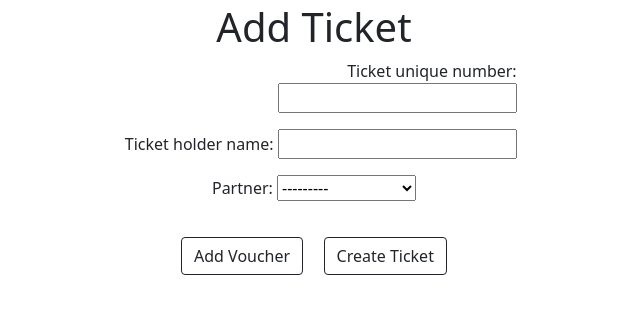
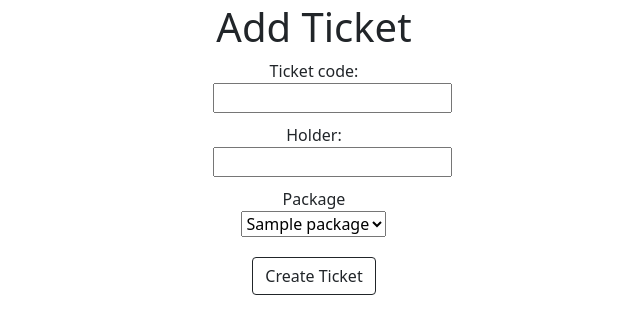
Before and after one commit to geekk0/event_tickets, a Django app: page /add_ticket in a window 1280 px wide. Shown: the part 141-475 px from the top of the page, without its empty margins (326-966 px from the left). Run offline with Django 5.2, Linux system fonts and the light colour scheme; a user stored in the database is signed in; tables that the repository leaves empty hold one stand-in row (values such as "Sample post").

Commit message:
packages

```diff
--- a/templates/add_ticket.html
+++ b/templates/add_ticket.html
@@ -6,6 +6,7 @@
         list-style: none;
         padding: 0;
         margin: 3%;
+        text-align: center;
     }
 
     .voucher-form {
@@ -18,44 +19,45 @@
 {% block content %}
     <div class="col-md-4 offset-4" style="margin:auto;text-align: right">
         <h1 style="text-align: center">Add Ticket</h1>
-        <form method="post">
+
+        {% if error_message %}
+            <p class="error">{{ error_message }}</p>
+        {% endif %}
+
+        <form style="width: 50%; margin: auto; text-align: center" id="ticket_form"
+            method="post" name="ticket_form" action="{% url 'add_ticket' %}">
+
             {% csrf_token %}
-            {{ ticket_form.as_p }}
-            {{ voucher_formset.management_form }}
-            <div id="voucher-forms">
-                {% for form in voucher_formset %}
-                    <div class="voucher-form">
-                        {{ form.as_p }}
-                    </div>
-                {% endfor %}
-            </div>
-            <div style="text-align: center">
-                <button type="button" class="btn btn-outline-dark" id="add-voucher"
-                        style="margin: 2%;margin-top: 20px">Add Voucher</button>
-                <button type="submit" class="btn btn-outline-dark"
-                        style="margin: 2%;margin-top: 20px">Create Ticket</button>
-            </div>
-        </form>
+
+            <label for="code">Ticket code:</label>
+            <input type="text" name="code" id="code">
+
+            <label style="margin-top:5%" for="holder">Holder:</label>
+            <input type="text" name="holder" id="holder">
+
+            <label style="margin-top:5%" for="package">Package</label>
+
+            <select id="package" name="package">
+                    {% for package in packages %}
+                        <option value="{{ package.id }}">{{ package }}</option>
+                    {% endfor %}
+            </select>
+
+                <button type="button" id="submit-button" class="btn btn-outline-dark"
+                                style="margin: 2%;margin-top: 20px">Create Ticket</button>
+            </form>
     </div>
 
+    <script src="https://ajax.googleapis.com/ajax/libs/jquery/3.5.1/jquery.min.js"></script>
     <script>
-        document.addEventListener('DOMContentLoaded', function() {
-            var addVoucherButton = document.getElementById('add-voucher');
-            var voucherFormsContainer = document.getElementById('voucher-forms');
-            var totalForms = document.getElementById('id_form-TOTAL_FORMS');
-
-            var formCount = parseInt('{{ voucher_formset.total_forms }}');
-
-            addVoucherButton.addEventListener('click', function() {
-                var newFormHtml = '{{ voucher_formset.empty_form|escapejs }}'.replace(/__prefix__/g, formCount);
-                var newFormContainer = document.createElement('div');
-                newFormContainer.classList.add('voucher-form');
-                newFormContainer.style.marginTop = '10px'; // Adjust margin-top as needed
-                newFormContainer.innerHTML = newFormHtml;
-                voucherFormsContainer.appendChild(newFormContainer);
-                formCount++;
-                totalForms.setAttribute('value', formCount);
+        $(document).ready(function() {
+            $('#submit-button').click(function() {
+                $('form').submit(); // Submit all forms in the document
             });
         });
     </script>
+
+
+
+
 {% endblock %}
--- a/templates/ticket_info.html
+++ b/templates/ticket_info.html
@@ -8,6 +8,10 @@
             <h3><span style="font-size: 14pt">Ticket holder: </span>{{ ticket_info.holder }}</h3>
             <br>
             <h5>Ticket № {{ ticket_info }}</h5>
+            <br>
+            <h5>Package: {{ ticket_info.package }}</h5>
+            <br>
+            <h5>price:  {{ ticket_info.package.price }}</h5>
         </div>
         <div style="width: 70%; margin: auto; margin-top: 5%;  text-align: center">
             {% if vouchers %}
--- a/tickets_checker/admin.py
+++ b/tickets_checker/admin.py
@@ -1,6 +1,7 @@
 from django.contrib import admin
-from .models import Ticket, Partner, Voucher
+from .models import Ticket, Partner, Voucher, Package
 
 admin.site.register(Ticket)
 admin.site.register(Partner)
 admin.site.register(Voucher)
+admin.site.register(Package)
--- a/tickets_checker/forms.py
+++ b/tickets_checker/forms.py
@@ -81,11 +81,12 @@
 class TicketForm(forms.ModelForm):
     class Meta:
         model = Ticket
-        fields = ['code', 'holder']
+        fields = ['code', 'holder', 'package']
 
 class VoucherForm(forms.ModelForm):
     class Meta:
         model = Voucher
         fields = ['partner']
 
+
 VoucherFormSet = forms.inlineformset_factory(Ticket, Voucher, form=VoucherForm, extra=1, can_delete=False)
--- a/tickets_checker/models.py
+++ b/tickets_checker/models.py
@@ -15,10 +15,22 @@
         verbose_name_plural = 'Patrners'
 
 
+class Package(models.Model):
+    name = models.CharField(max_length=100)
+    price = models.CharField(max_length=100)
+    partners = models.ManyToManyField(Partner)
+    # vouchers = models.ManyToManyField('Voucher', blank=True, null=True)
+    tickets = models.ForeignKey('Ticket', on_delete=models.CASCADE, related_name='packages', null=True, blank=True)
+
+    def __str__(self):
+        return self.name
+
+
 class Ticket(models.Model):
     code = models.CharField(max_length=100, verbose_name='Ticket unique number', unique=True)
     vouchers = models.ForeignKey(Partner, on_delete=models.CASCADE, blank=True, null=True, verbose_name='Vouchers')
     holder = models.CharField(max_length=250, verbose_name='Ticket holder name', blank=True, null=True)
+    package = models.ForeignKey(Package, on_delete=models.CASCADE, blank=True, null=True, verbose_name='Package')
 
     def __str__(self):
         return self.code
@@ -39,7 +51,7 @@
         #('expired', 'Expired'),
     ]
 
-    ticket = models.ForeignKey(Ticket, on_delete=models.CASCADE, related_name='ticket_vouchers')
+    ticket = models.ForeignKey(Ticket, on_delete=models.CASCADE, related_name='ticket_vouchers', null=True, blank=True)
     partner = models.ForeignKey(Partner, on_delete=models.CASCADE, verbose_name="Partner")
     status = models.CharField(max_length=20, choices=STATUS_CHOICES, default='active')
 
--- a/tickets_checker/views.py
+++ b/tickets_checker/views.py
@@ -10,7 +10,7 @@
 from django.shortcuts import render, redirect, get_object_or_404
 # from VideoUploader import settings
 from .forms import LoginForm, ResetPassword, AddTicketForm, TicketForm, VoucherFormSet, VoucherForm
-from .models import Ticket, Voucher  # , Partner, Voucher
+from .models import Ticket, Voucher, Package  # , Partner, Voucher
 from django.urls import reverse_lazy
 # from videofiles.models import Files
 # from django.utils.translation import ugettext as _
@@ -95,46 +95,38 @@
 @admin_required
 def add_ticket(request):
     if request.method == 'POST':
-        # Create ticket form instance with POST data
         ticket_form = TicketForm(request.POST)
-        # Initialize an empty list to hold voucher form instances
-        voucher_forms = []
+        if ticket_form.is_valid():
+            ticket_code = ticket_form.cleaned_data['code']
+            ticket_holder = ticket_form.cleaned_data['holder']
+            selected_package = ticket_form.cleaned_data['package']
 
-        if ticket_form.is_valid():
-            # Save the ticket form
-            ticket = ticket_form.save()
-            print(request.POST)
-            # Process voucher forms from request.POST
-            for prefix in request.POST:
-                if prefix.startswith('ticket_vouchers-') and 'partner' in prefix:
-                    # Get the form data for this voucher form
-                    form_data = request.POST.getlist(prefix)
-                    # Create a new voucher form instance with this data
-                    voucher_form = VoucherForm(data={'partner': request.POST[prefix]})
-                    print(voucher_form)
-                    # voucher_form = VoucherFormSet(prefix=prefix, data={'partner': form_data})
-                    # Check if the voucher form is valid and has partner selected
-                    if voucher_form.is_valid() and voucher_form.cleaned_data.get('partner'):
-                        # Save the voucher form
-                        voucher = voucher_form.save(commit=False)
-                        voucher.ticket = ticket
-                        voucher_forms.append(voucher)  # Append the form to the list
+            ticket = Ticket.objects.create(code=ticket_code, holder=ticket_holder, package=selected_package)
+            ticket.save()
 
-            # Save all voucher forms together
-            for voucher in voucher_forms:
+            package = ticket.package
+
+            for partner in package.partners.all():
+                voucher = Voucher.objects.create(ticket=ticket, partner=partner)
                 voucher.save()
 
-            # Redirect to ticket information page
-            return redirect('ticket_info', ticket_code=ticket.code)
+            if ticket:
+                return redirect('ticket_info', ticket_code=ticket.code)
+            else:
+                return redirect('main')
+        else:
+            error_message = ticket_form.errors
+            packages = Package.objects.all()
+            return render(request, 'add_ticket.html',
+                          {'ticket_form': ticket_form, 'packages': packages, 'error_message': error_message})
 
     else:
-        # Initialize ticket form instance for GET request
         ticket_form = TicketForm()
+        packages = Package.objects.all()
 
-    # Initialize an empty voucher formset for rendering in the template
-    voucher_formset = VoucherFormSet()
-
-    return render(request, 'add_ticket.html', {'ticket_form': ticket_form, 'voucher_formset': voucher_formset})
+        return render(request, 'add_ticket.html',
+                      {'ticket_form': ticket_form,
+                       'packages': packages})
 
 def show_success_page(request):
     return render(request, 'success_page.html')
@@ -171,14 +163,13 @@
 
 def update_ticket_vouchers(request):
     if request.method == 'POST':
-        print(request.POST)
+        print(request.path)
         for prefix in request.POST:
             if prefix.startswith('voucher_status_'):
                 voucher_id = prefix.replace('voucher_status_', '')
                 voucher_status = request.POST[prefix]
+                print(voucher_status)
                 voucher = Voucher.objects.get(id=voucher_id)
                 voucher.status = voucher_status
                 voucher.save()
-
-        return render(request, 'ticket_info.html')
-        # print(form)
+        return HttpResponseRedirect(request.META.get('HTTP_REFERER', '/'))
```
